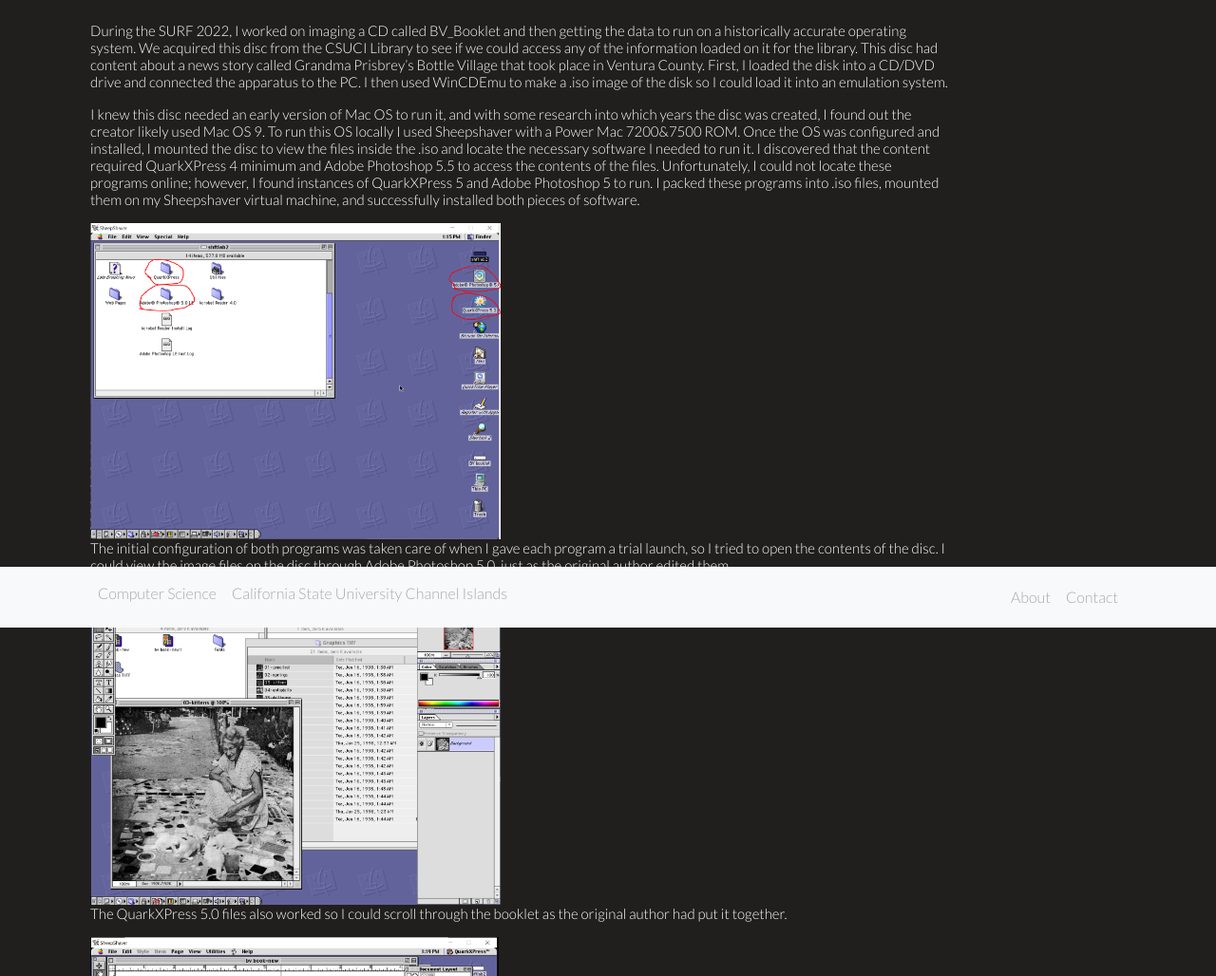
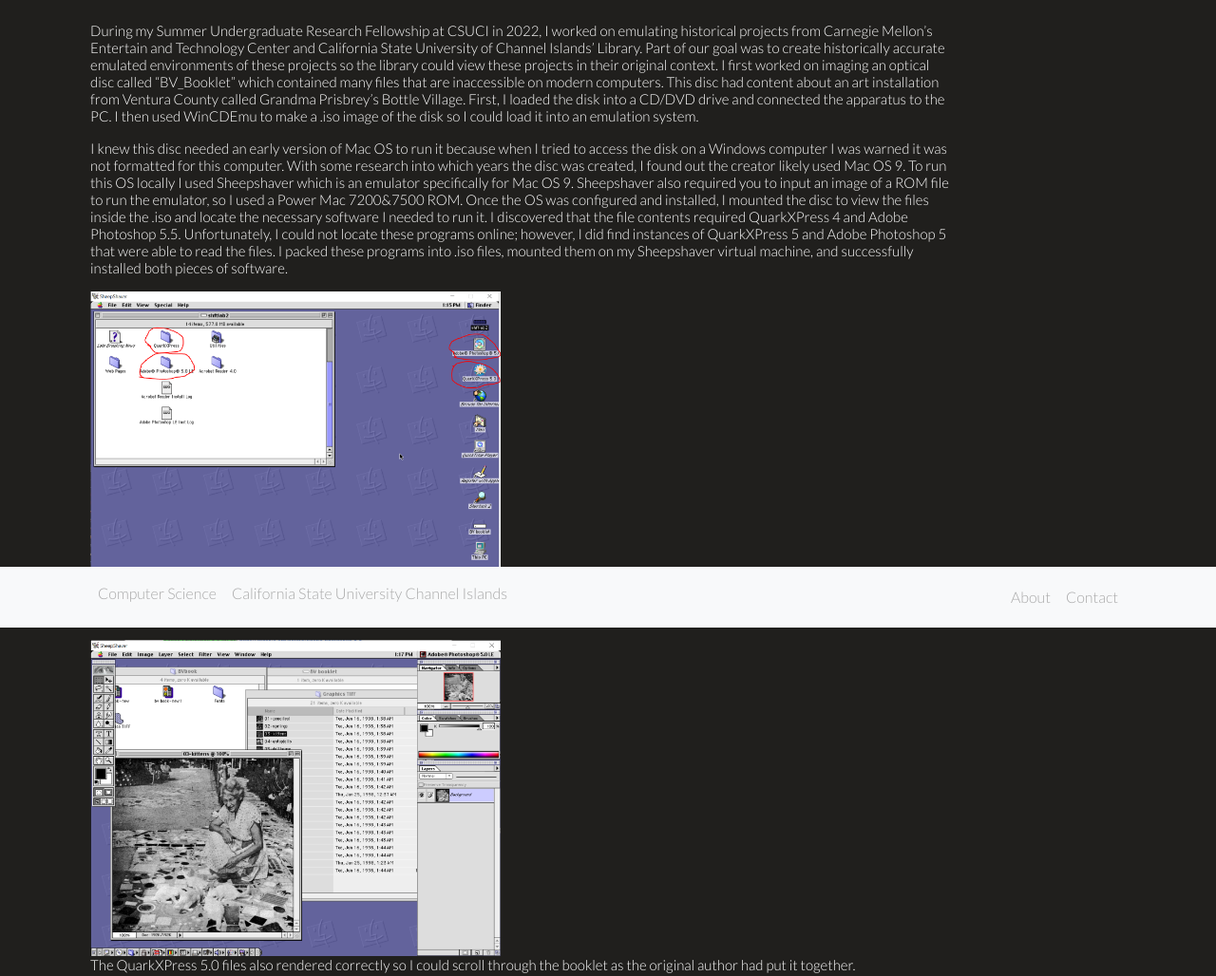
Before and after one commit to shftgroup/shftweb, an Eleventy site: page pages/blog/2022-09-30-Emulating-Data-on-EaaSI.md in a window 1280 px wide. Shown: the part 139-1167 px from the top of the page at 95% size. Built offline with nearby package versions, Linux system fonts and the light colour scheme; Eleventy itself is replaced by a stand-in of ours; files that its build step writes are made by us from their sources.

Commit message:
Updated blog post test

```diff
--- a/pages/blog/2022-09-30-Emulating-Data-on-EaaSI.md
+++ b/pages/blog/2022-09-30-Emulating-Data-on-EaaSI.md
@@ -9,20 +9,22 @@
 tags: posts
 ---
 
-During the SURF 2022, I worked on imaging a CD called BV_Booklet and then getting the data to run on a historically accurate operating system. We acquired this disc from the CSUCI Library to see if we could access any of the information loaded on it for the library. This disc had content about a news story called Grandma Prisbrey’s Bottle Village that took place in Ventura County. First, I loaded the disk into a CD/DVD drive and connected the apparatus to the PC. I then used WinCDEmu to make a .iso image of the disk so I could load it into an emulation system.
+During my Summer Undergraduate Research Fellowship at CSUCI in 2022, I worked on emulating historical projects from Carnegie Mellon’s Entertain and Technology Center and California State University of Channel Islands’ Library. Part of our goal was to create historically accurate emulated environments of these projects so the library could view these projects in their original context. I first worked on imaging an optical disc called “BV_Booklet” which contained many files that are inaccessible on modern computers. This disc had content about an art installation from Ventura County called Grandma Prisbrey’s Bottle Village. First, I loaded the disk into a CD/DVD drive and connected the apparatus to the PC. I then used WinCDEmu to make a .iso image of the disk so I could load it into an emulation system.
 
-I knew this disc needed an early version of Mac OS to run it, and with some research into which years the disc was created, I found out the creator likely used Mac OS 9. To run this OS locally I used Sheepshaver with a Power Mac 7200&7500 ROM. Once the OS was configured and installed, I mounted the disc to view the files inside the .iso and locate the necessary software I needed to run it. I discovered that the content required QuarkXPress 4 minimum and Adobe Photoshop 5.5 to access the contents of the files. Unfortunately, I could not locate these programs online; however, I found instances of QuarkXPress 5 and Adobe Photoshop 5 to run. I packed these programs into .iso files, mounted them on my Sheepshaver virtual machine, and successfully installed both pieces of software.
+I knew this disc needed an early version of Mac OS to run it because when I tried to access the disk on a Windows computer I was warned it was not formatted for this computer. With some research into which years the disc was created, I found out the creator likely used Mac OS 9. To run this OS locally I used Sheepshaver which is an emulator specifically for Mac OS 9. Sheepshaver also required you to input an image of a ROM file to run the emulator, so I used a Power Mac 7200&7500 ROM. Once the OS was configured and installed, I mounted the disc to view the files inside the .iso and locate the necessary software I needed to run it. I discovered that the file contents required QuarkXPress 4 and Adobe Photoshop 5.5. Unfortunately, I could not locate these programs online; however, I did find instances of QuarkXPress 5 and Adobe Photoshop 5 that were able to read the files. I packed these programs into .iso files, mounted them on my Sheepshaver virtual machine, and successfully installed both pieces of software.
 
 <img src="/assets/images/blog/QuarkXPress5_and_Photoshop5.png" alt="QuarkXPress 5 and Adobe Photoshop 5.0 Installed" style="height: 333.33px; width:432.06px;"/>
 
-The initial configuration of both programs was taken care of when I gave each program a trial launch, so I tried to open the contents of the disc. I could view the image files on the disc through Adobe Photoshop 5.0, just as the original author edited them.
+I could view the image files on the disc through Adobe Photoshop 5.0, just as the original author edited them.
 
 <img src="/assets/images/blog/BV_Booklet_Running.png" alt="BV_Booklet Running" style="height: 333.33px; width:432.06px;"/>
 
-The QuarkXPress 5.0 files also worked so I could scroll through the booklet as the original author had put it together.
+The QuarkXPress 5.0 files also rendered correctly so I could scroll through the booklet as the original author had put it together.
 
 <img src="/assets/images/blog/BV_Booklet_Running2.png" alt="BV_Booklet Running Page 2" style="height: 333.33px; width:430.07px;"/>
 
-Next, I wanted to use EaaSI (Emulation-as-a-Service-Infrastructure) to get a browser version of this emulated environment running to share with the CSUCI library faculty and Dr. Kaltman. I downloaded the Mac OS 9 operating system to our local node and uploaded the .iso files I had used to install software locally. I could only load one .iso file into the EaaSI instance at a time, so I linked the .iso file, launched the emulator, installed the software, and saved the environment as a new environment. The saving process took longer based on how large the software installation was, so I logged out of my account to ensure I got a fresh session each time. After QuarkXPress 5.0 and Adobe Photoshop 5.0 were installed, I uploaded the .iso of the BV_Booklet content and loaded the content to the proper instance. I tested the environment to check the upload worked and then saved the environment. Now this environment with the BV_Booklet content can be accessed from any web browser using my credentials.
+Next, I wanted to use EaaSI (Emulation-as-a-Service-Infrastructure) to get a browser version of this emulated environment running to share with the CSUCI library faculty. I downloaded the Mac OS 9 operating system to our local node and uploaded the .iso files I had used to install software locally. I could only load one .iso file into the EaaSI instance at a time, so I linked the .iso file, launched the emulator, installed the software, and saved the environment as a new environment. The length of the saving process depended on how large the software installation was, so I logged out of my account to ensure I got a fresh session each time. After QuarkXPress 5.0 and Adobe Photoshop 5.0 were installed, I uploaded the .iso of the BV_Booklet content and loaded the content to the proper instance. I tested the environment to check the upload worked and then saved the environment. Now this environment with the BV_Booklet content can be accessed from any web browser using my credentials.
 
 <img src="/assets/images/blog/BV_Booklet_EaaSI.png" alt="BV_Booklet Running on EaaSI" style="height: 300px; width:615.53px;"/>
+
+I hope that this emulated environment will be useful to library staff at CSUCI to preserve digital content around Grandma Prisbrey’s Bottle Village that was sadly damaged in the 1994 Northridge Earthquake. Our hope is that this kind of work to preserve and give new life to historical software will be useful to historians.
```
